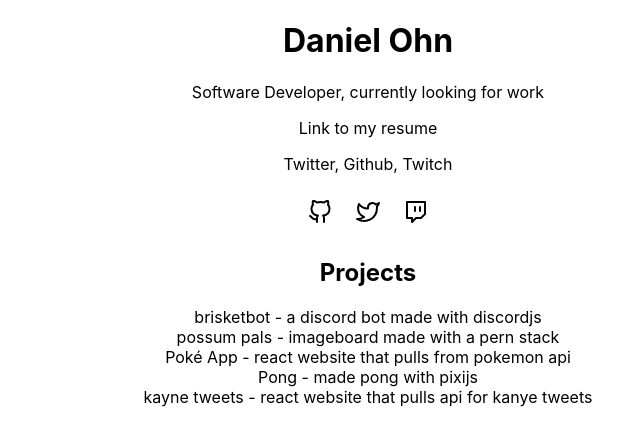
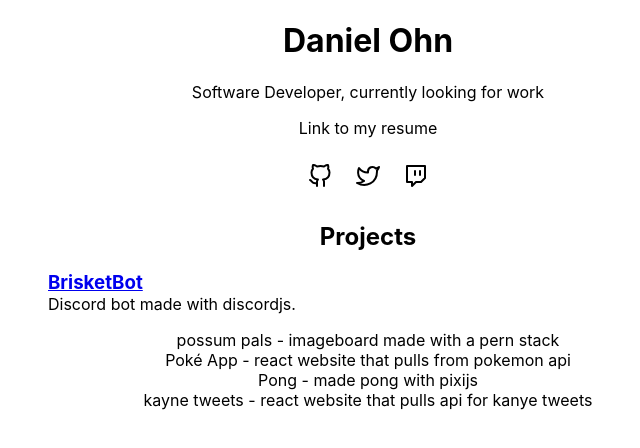
Before and after one commit to DanielOhn/portfolio-site, a React (Create React App) app: page / in a window 1280 px wide. Shown: the top 448 px of the page, without its empty margins (272-912 px from the left). Built offline with nearby package versions, Linux system fonts and the light colour scheme.

Commit message:
Add Project componennt.

```diff
--- a/src/App.css
+++ b/src/App.css
@@ -1,38 +1,11 @@
 .App {
   text-align: center;
+  width: 100%;
+  margin: 0;
 }
 
-.App-logo {
-  height: 40vmin;
-  pointer-events: none;
+
+.projects {
+  width: 50%;
+  margin: auto;
 }
-
-@media (prefers-reduced-motion: no-preference) {
-  .App-logo {
-    animation: App-logo-spin infinite 20s linear;
-  }
-}
-
-.App-header {
-  background-color: #282c34;
-  min-height: 100vh;
-  display: flex;
-  flex-direction: column;
-  align-items: center;
-  justify-content: center;
-  font-size: calc(10px + 2vmin);
-  color: white;
-}
-
-.App-link {
-  color: #61dafb;
-}
-
-@keyframes App-logo-spin {
-  from {
-    transform: rotate(0deg);
-  }
-  to {
-    transform: rotate(360deg);
-  }
-}
--- a/src/App.js
+++ b/src/App.js
@@ -2,6 +2,8 @@
 import Github from "./Social/Github.js"
 import Twitter from "./Social/Twitter.js"
 import Twitch from "./Social/Twitch.js"
+
+import Project from './Components/Project'
 
 function App() {
   return (
@@ -14,16 +16,13 @@
         <p>Link to my resume</p>
       </div>
       <div className='social'>
-        <p>Twitter, Github, Twitch</p>
         <Github />
         <Twitter />
         <Twitch />
       </div>
       <div className='projects'>
         <h2>Projects</h2>
-        <div>
-          brisketbot - a discord bot made with discordjs
-        </div>
+        <Project name="BrisketBot" url="/" desc="Discord bot made with discordjs." />
         <div>
           possum pals - imageboard made with a pern stack
         </div>
--- /dev/null
+++ b/src/Components/Project.css
@@ -0,0 +1,11 @@
+.Project h3 {
+    padding-bottom: 0;
+    margin-bottom: 0;
+
+    text-align: left;
+}
+
+.Project p {
+    margin-top: 0;
+    text-align: left;
+}
--- /dev/null
+++ b/src/Components/Project.js
@@ -0,0 +1,23 @@
+import { useEffect, useState } from "react"
+import "./Project.css";
+
+const Project = props => {
+    const [name, setName] = useState();
+    const [url, setUrl] = useState();
+    const [desc, setDesc] = useState();
+
+    useEffect(() => {
+        setName(props.name);
+        setUrl(props.url);
+        setDesc(props.desc);
+    }, [])
+
+    return (
+        <div className="Project">
+            <a href={url}><h3>{name}</h3></a>
+            <p>{desc}</p>
+        </div>
+    )
+}
+
+export default Project;
```
